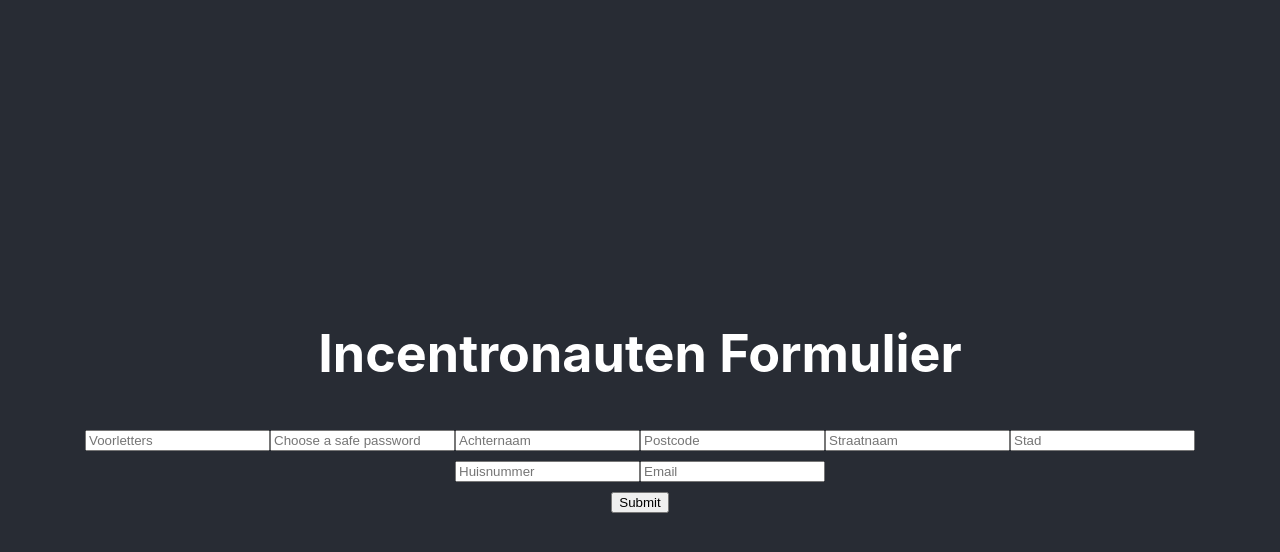
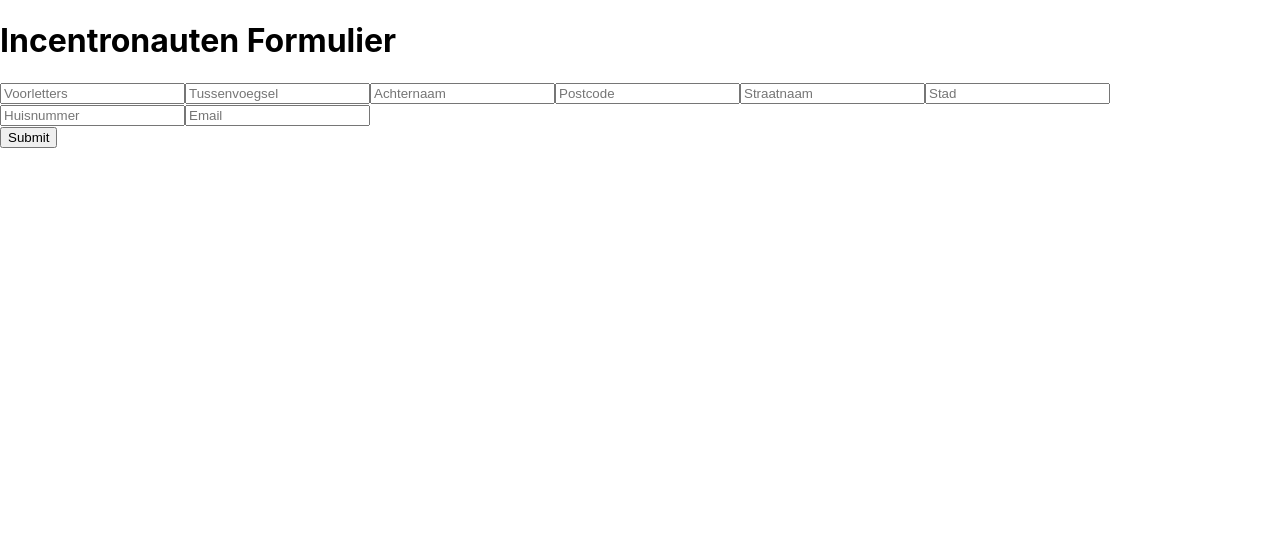
Before and after one commit to alinabeglarian/incentronauten-formulier, a React (Create React App) app: page / in a window 1280 px wide. Shown: the top 552 px of the page. Built offline with nearby package versions, Linux system fonts and the light colour scheme.

Commit message:
added form validation

```diff
--- a/src/App.js
+++ b/src/App.js
@@ -1,5 +1,5 @@
-import React from 'react';
-import './App.css';
+import React from 'react'
+import './Styling.css'
 import Form from './Form'
 
 function App() {
--- a/src/Form.js
+++ b/src/Form.js
@@ -1,5 +1,6 @@
 import React from 'react'
 import useFormValidation from './useFormValidation'
+import validationLogic from './validationLogic'
 
 const initialState = {
   voorletters: "",
@@ -14,40 +15,49 @@ const initialState = {
 
 export default function Form(props) {
 
-  const { values, handleChange } = useFormValidation(initialState)
+  const { values, errors, isSubmitting, handleChange, handleBlur, handleSubmit } = useFormValidation(initialState, validationLogic)
 
   return (
     <div className="form-container">
       <h1>Incentronauten Formulier</h1>
-      <form>
+      <form onSubmit={handleSubmit}>
         <input
           name="voorletters"
           onChange={handleChange}
+          onBlur={handleBlur}
           value={values.voorletters}
+          className={errors.voorletters && "error-input"}
           placeholder="Voorletters"
           autoComplete="off"
         />
+        {errors.voorletters && <p className="error-text">{errors.voorletters}</p>}
         <input
           name="tussenvoegsel"
           onChange={handleChange}
           value={values.tussenvoegsel}
-          placeholder="Choose a safe password"
+          placeholder="Tussenvoegsel"
           autoComplete="off"
         />
         <input
           name="achternaam"
           onChange={handleChange}
+          onBlur={handleBlur}
           value={values.achternaam}
+          className={errors.achternaam && "error-input"}
           placeholder="Achternaam"
           autoComplete="off"
         />
+        {errors.achternaam && <p className="error-text">{errors.achternaam}</p>}
         <input
           name="postcode"
           onChange={handleChange}
+          onBlur={handleBlur}
           value={values.postcode}
+          className={errors.postcode && "error-input"}
           placeholder="Postcode"
           autoComplete="off"
         />
+        {errors.postcode && <p className="error-text">{errors.postcode}</p>}
         <input
           name="straatnaam"
           onChange={handleChange}
@@ -65,19 +75,25 @@ export default function Form(props) {
         <input
           name="huisnummer"
           onChange={handleChange}
+          onBlur={handleBlur}
           value={values.huisnummer}
+          className={errors.huisnummer && "error-input"}
           placeholder="Huisnummer"
           autoComplete="off"
         />
+        {errors.huisnummer && <p className="error-text">{errors.huisnummer}</p>}
         <input
           name="email"
           onChange={handleChange}
+          onBlur={handleBlur}
           value={values.email}
+          className={errors.email && "error-input"}
           placeholder="Email"
           autoComplete="off"
         />
+        {errors.email && <p className="error-text">{errors.email}</p>}
         <div>
-          <button type="submit">Submit</button>
+          <button disabled={isSubmitting} type="submit">Submit</button>
         </div>
       </form>
     </div>
--- /dev/null
+++ b/src/Styling.css
@@ -0,0 +1,12 @@
+.error-input {
+  border: 2px solid red;
+  border-radius: 4px;
+}
+
+.error-text {
+  margin: 0.25em 0 0 0;
+  padding: 0;
+  color: red;
+  font-style: bold;
+  font-size: 1.2rem;
+}
--- a/src/useFormValidation.js
+++ b/src/useFormValidation.js
@@ -1,7 +1,23 @@
 import React from 'react'
 
-export default function useFormValidation(initialState) {
+export default function useFormValidation(initialState, validate) {
   const [ values, setValues ] = React.useState(initialState)
+  const [ errors, setErrors ] = React.useState({})
+  const [isSubmitting, setSubmitting] = React.useState(false)
+
+  React.useEffect(() => {
+    console.log('Checking for submission')
+    if (isSubmitting) {
+      const noErrors = Object.keys(errors).length === 0
+      if (noErrors) {
+        console.log('Submitting!');
+        setValues(initialState)
+        setSubmitting(false)
+      } else {
+        setSubmitting(false)
+      }
+    }
+  }, [errors])
 
   function handleChange(event) {
     console.log('I am filling in the form')
@@ -11,8 +27,26 @@ export default function useFormValidation(initialState) {
     })
   }
 
+  function handleBlur() {
+    console.log('Handling the blur')
+    const validationErrors = validate(values)
+    setErrors(validationErrors)
+  }
+
+  function handleSubmit(event) {
+    console.log("Submitting?")
+    event.preventDefault()
+    const validationErrors = validate(values)
+    setErrors(validationErrors)
+    setSubmitting(true)
+  }
+
   return {
     values,
+    errors,
+    isSubmitting,
     handleChange,
+    handleBlur,
+    handleSubmit,
   }
 }
--- a/src/validationLogic.js
+++ b/src/validationLogic.js
@@ -0,0 +1,31 @@
+export default function validationLogic(values) {
+    let errors = {}
+    if (!values.voorletters) {
+      errors.voorletters = 'Voorletters zijn verplicht'
+    }
+    if (!values.achternaam) {
+      errors.achternaam = 'Achternaam is verplicht'
+    }
+    if (!values.postcode) {
+      errors.postcode = 'Postcode is verplicht'
+    } else if (
+      /^[1-9][0-9]{3} ?(?!sa|sd|ss)[a-z]{2}$/i.test(values.postcode)
+    ) {
+      errors.postcode = 'Ongeldige postcode'
+    }
+    if (!values.huisnummer) {
+      errors.huisnummer = 'Huisnummer is verplicht'
+    } else if (
+      values.huisnummer === isNaN
+    ) {
+      errors.huisnummer = 'Huisnummers mogen alleen cijfers bevatten'
+    }
+    if (!values.email) {
+      errors.email = 'Email is verplicht'
+    } else if (
+      !/^[A-Z0-9._%+-]+@[A-Z0-9.-]+\.[A-Z]{2,}$/i.test(values.email)
+    ) {
+      errors.email = 'Ongeldig e-mail adres'
+    }
+    return errors
+}
```
